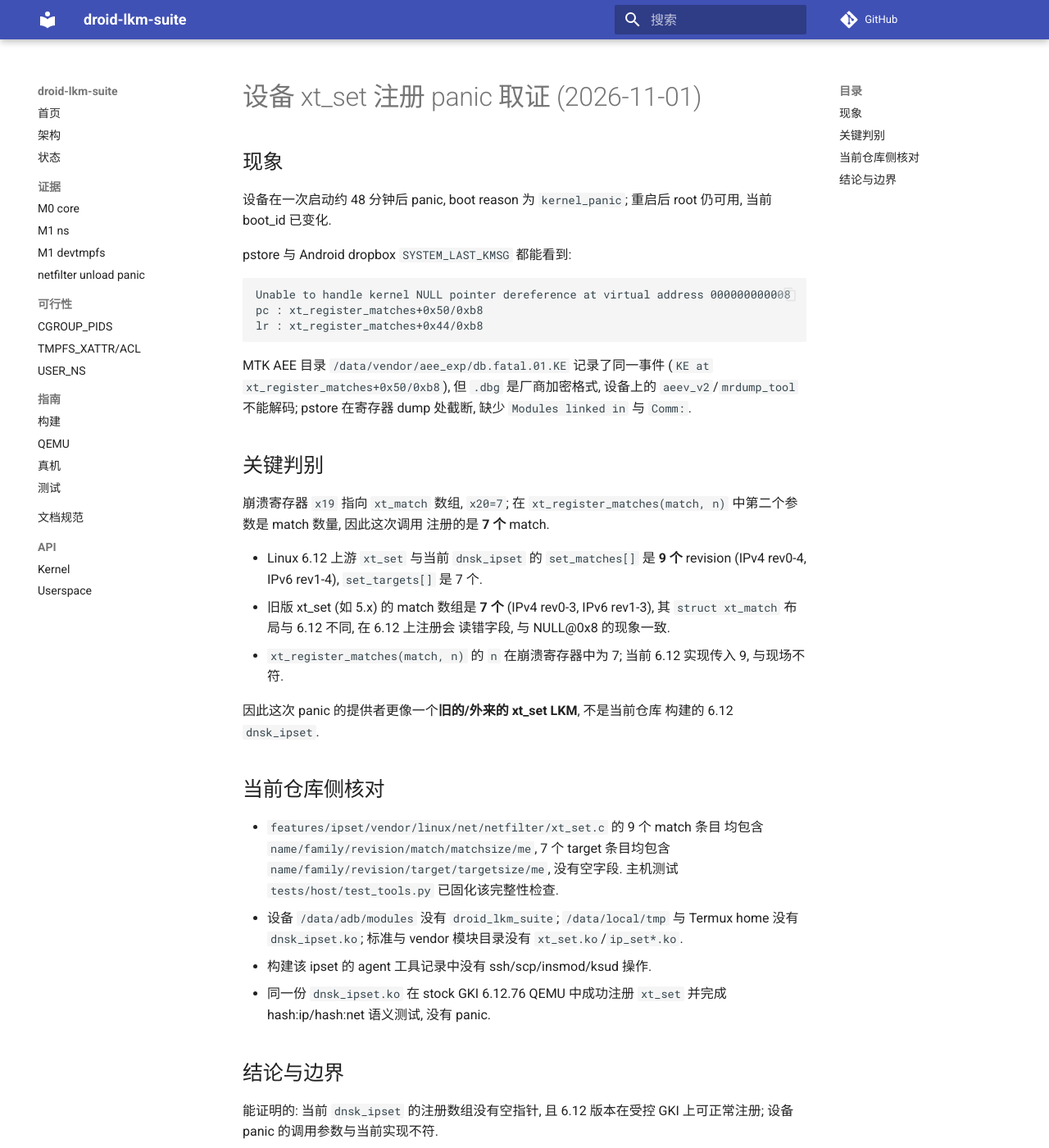
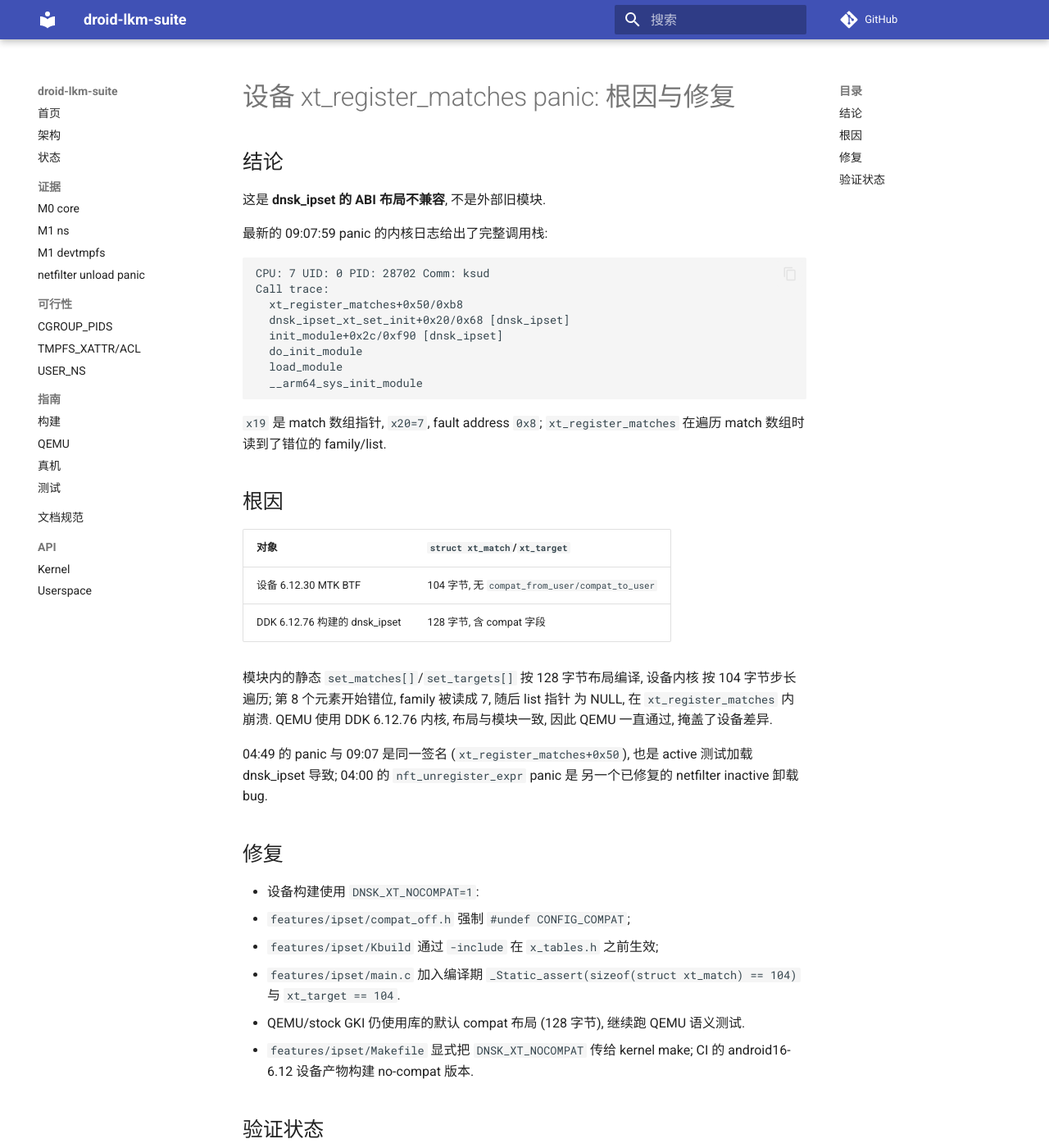
Before and after one commit to uobe1/droid-lkm-suite, an MkDocs documentation site: the page built from docs/evidence/device-xt-set-panic.md, in a window 1280 px wide and 1400 px high. Shown: the whole window at 82% size. Built offline with MkDocs 1.6.1 and Material for MkDocs 9.7.7, drawn with Linux system fonts in a browser that asks for light colours; comment, search, counter and statistics services are not loaded; some of the changed text lies outside the part shown.

Commit message:
docs(evidence): correct ipset device panic root cause

````diff
--- a/docs/evidence/device-xt-set-panic.md
+++ b/docs/evidence/device-xt-set-panic.md
@@ -1,60 +1,58 @@
-# 设备 xt_set 注册 panic 取证 (2026-11-01)
+# 设备 xt_register_matches panic: 根因与修复
 
-## 现象
+## 结论
 
-设备在一次启动约 48 分钟后 panic, boot reason 为 `kernel_panic`; 重启后
-root 仍可用, 当前 boot_id 已变化.
+这是 **dnsk_ipset 的 ABI 布局不兼容**, 不是外部旧模块.
 
-pstore 与 Android dropbox `SYSTEM_LAST_KMSG` 都能看到:
+最新的 09:07:59 panic 的内核日志给出了完整调用栈:
 
 ```text
-Unable to handle kernel NULL pointer dereference at virtual address 000000000008
-pc : xt_register_matches+0x50/0xb8
-lr : xt_register_matches+0x44/0xb8
+CPU: 7 UID: 0 PID: 28702 Comm: ksud
+Call trace:
+  xt_register_matches+0x50/0xb8
+  dnsk_ipset_xt_set_init+0x20/0x68 [dnsk_ipset]
+  init_module+0x2c/0xf90 [dnsk_ipset]
+  do_init_module
+  load_module
+  __arm64_sys_init_module
 ```
 
-MTK AEE 目录 `/data/vendor/aee_exp/db.fatal.01.KE` 记录了同一事件
-(`KE at xt_register_matches+0x50/0xb8`), 但 `.dbg` 是厂商加密格式,
-设备上的 `aeev_v2`/`mrdump_tool` 不能解码; pstore 在寄存器 dump 处截断,
-缺少 `Modules linked in` 与 `Comm:`.
+`x19` 是 match 数组指针, `x20=7`, fault address `0x8`;
+`xt_register_matches` 在遍历 match 数组时读到了错位的 family/list.
 
-## 关键判别
+## 根因
 
-崩溃寄存器 `x19` 指向 `xt_match` 数组, `x20=7`; 在
-`xt_register_matches(match, n)` 中第二个参数是 match 数量, 因此这次调用
-注册的是 **7 个** match.
+| 对象 | `struct xt_match`/`xt_target` |
+|---|---|
+| 设备 6.12.30 MTK BTF | 104 字节, 无 `compat_from_user/compat_to_user` |
+| DDK 6.12.76 构建的 dnsk_ipset | 128 字节, 含 compat 字段 |
 
-- Linux 6.12 上游 `xt_set` 与当前 `dnsk_ipset` 的 `set_matches[]` 是
-  **9 个** revision (IPv4 rev0-4, IPv6 rev1-4), `set_targets[]` 是 7 个.
-- 旧版 xt_set (如 5.x) 的 match 数组是 **7 个** (IPv4 rev0-3,
-  IPv6 rev1-3), 其 `struct xt_match` 布局与 6.12 不同, 在 6.12 上注册会
-  读错字段, 与 NULL@0x8 的现象一致.
-- `xt_register_matches(match, n)` 的 `n` 在崩溃寄存器中为 7; 当前 6.12
-  实现传入 9, 与现场不符.
+模块内的静态 `set_matches[]`/`set_targets[]` 按 128 字节布局编译, 设备内核
+按 104 字节步长遍历; 第 8 个元素开始错位, family 被读成 7, 随后 list 指针
+为 NULL, 在 `xt_register_matches` 内崩溃. QEMU 使用 DDK 6.12.76 内核,
+布局与模块一致, 因此 QEMU 一直通过, 掩盖了设备差异.
 
-因此这次 panic 的提供者更像一个**旧的/外来的 xt_set LKM**, 不是当前仓库
-构建的 6.12 `dnsk_ipset`.
+04:49 的 panic 与 09:07 是同一签名 (`xt_register_matches+0x50`), 也是
+active 测试加载 dnsk_ipset 导致; 04:00 的 `nft_unregister_expr` panic 是
+另一个已修复的 netfilter inactive 卸载 bug.
 
-## 当前仓库侧核对
+## 修复
 
-- `features/ipset/vendor/linux/net/netfilter/xt_set.c` 的 9 个 match 条目
-  均包含 `name/family/revision/match/matchsize/me`, 7 个 target 条目均包含
-  `name/family/revision/target/targetsize/me`, 没有空字段. 主机测试
-  `tests/host/test_tools.py` 已固化该完整性检查.
-- 设备 `/data/adb/modules` 没有 `droid_lkm_suite`; `/data/local/tmp` 与
-  Termux home 没有 `dnsk_ipset.ko`; 标准与 vendor 模块目录没有
-  `xt_set.ko`/`ip_set*.ko`.
-- 构建该 ipset 的 agent 工具记录中没有 ssh/scp/insmod/ksud 操作.
-- 同一份 `dnsk_ipset.ko` 在 stock GKI 6.12.76 QEMU 中成功注册
-  `xt_set` 并完成 hash:ip/hash:net 语义测试, 没有 panic.
+- 设备构建使用 `DNSK_XT_NOCOMPAT=1`:
+  - `features/ipset/compat_off.h` 强制 `#undef CONFIG_COMPAT`;
+  - `features/ipset/Kbuild` 通过 `-include` 在 `x_tables.h` 之前生效;
+  - `features/ipset/main.c` 加入编译期
+    `_Static_assert(sizeof(struct xt_match) == 104)` 与
+    `xt_target == 104`.
+- QEMU/stock GKI 仍使用库的默认 compat 布局 (128 字节), 继续跑 QEMU 语义测试.
+- `features/ipset/Makefile` 显式把 `DNSK_XT_NOCOMPAT` 传给 kernel make;
+  CI 的 android16-6.12 设备产物构建 no-compat 版本.
 
-## 结论与边界
+## 验证状态
 
-能证明的: 当前 `dnsk_ipset` 的注册数组没有空指针, 且 6.12 版本在受控
-GKI 上可正常注册; 设备 panic 的调用参数与当前实现不符.
-
-不能证明的: 是哪一个外部/旧 LKM 触发了设备 panic; AEE 完整日志加密,
-pstore 截断. 需要 MTK PC 端 AEE 解码工具或复现加载者才能定论.
-
-设备侧的旧 `xt_set.ko` 已被移除或从未保存在常见路径; 在找到来源前, 不应
-在真机加载任何来源不明的 xt_set/ipset 模块.
+- No-compat 模块正在由 CI 构建; 必须确认编译期断言通过, 且产物 DWARF/BTF
+  与设备 104 字节布局一致.
+- 验证完成前不得再次在设备加载 ipset; 下一次设备加载只做 insmod/rmmod,
+  先确认布局匹配.
+- 后续需要给 `dnsk_preflight` 增加 BTF `xt_match/xt_target` 布局检查,
+  防止其他 KMI/厂商内核再次出现同类 ABI 差异.
````
